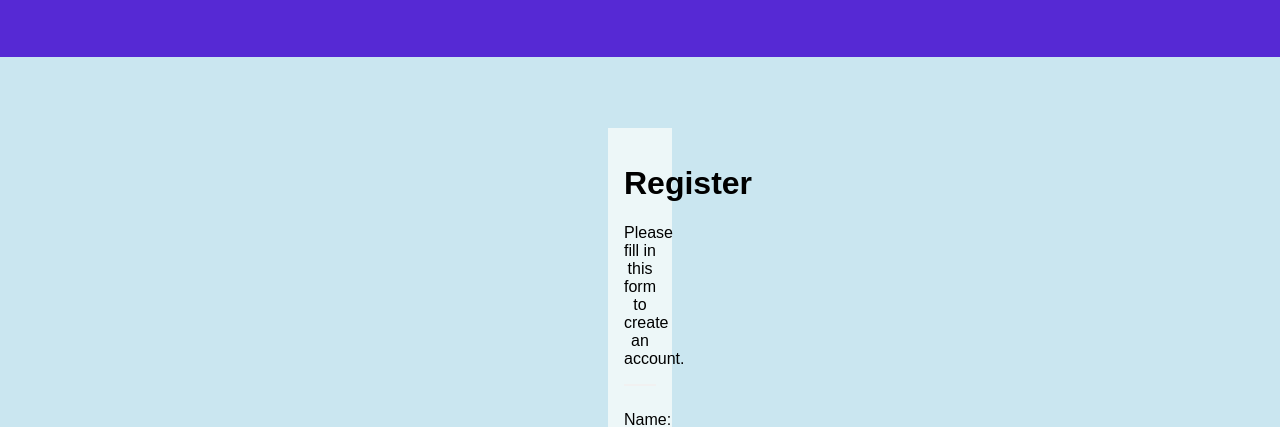
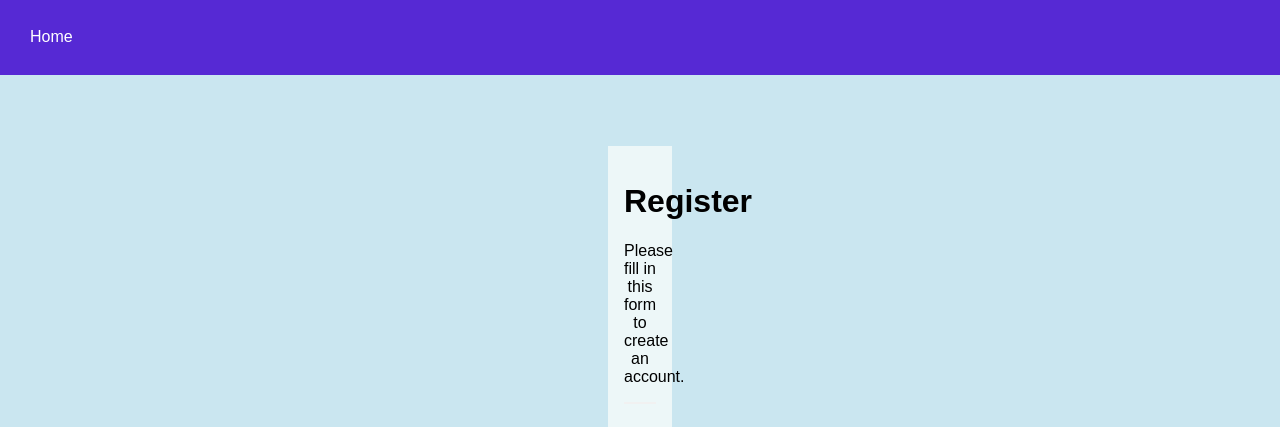
Before and after one commit to commando01000/project, a PHP site: page /LoginFA in a window 1280 px wide. Shown: the top 427 px of the page. Run offline with PHP 8.4, Linux system fonts and the light colour scheme.

Commit message:
Update LoginFA.php

```diff
--- a/LoginFA.php
+++ b/LoginFA.php
@@ -6,9 +6,9 @@
 <head>
   <link rel="stylesheet" href="cssF.css">
 </head>
-<ul>
-    <li><a class="active" href="#home"></a></li>
-    <li><a href="#news">  </a></li>
+  <ul>
+  <li><a href="index">Home</a></li>
+  <li><a href="#news">  </a></li>
   <li><a href="#contact">  </a></li>
   </ul>
 
```
